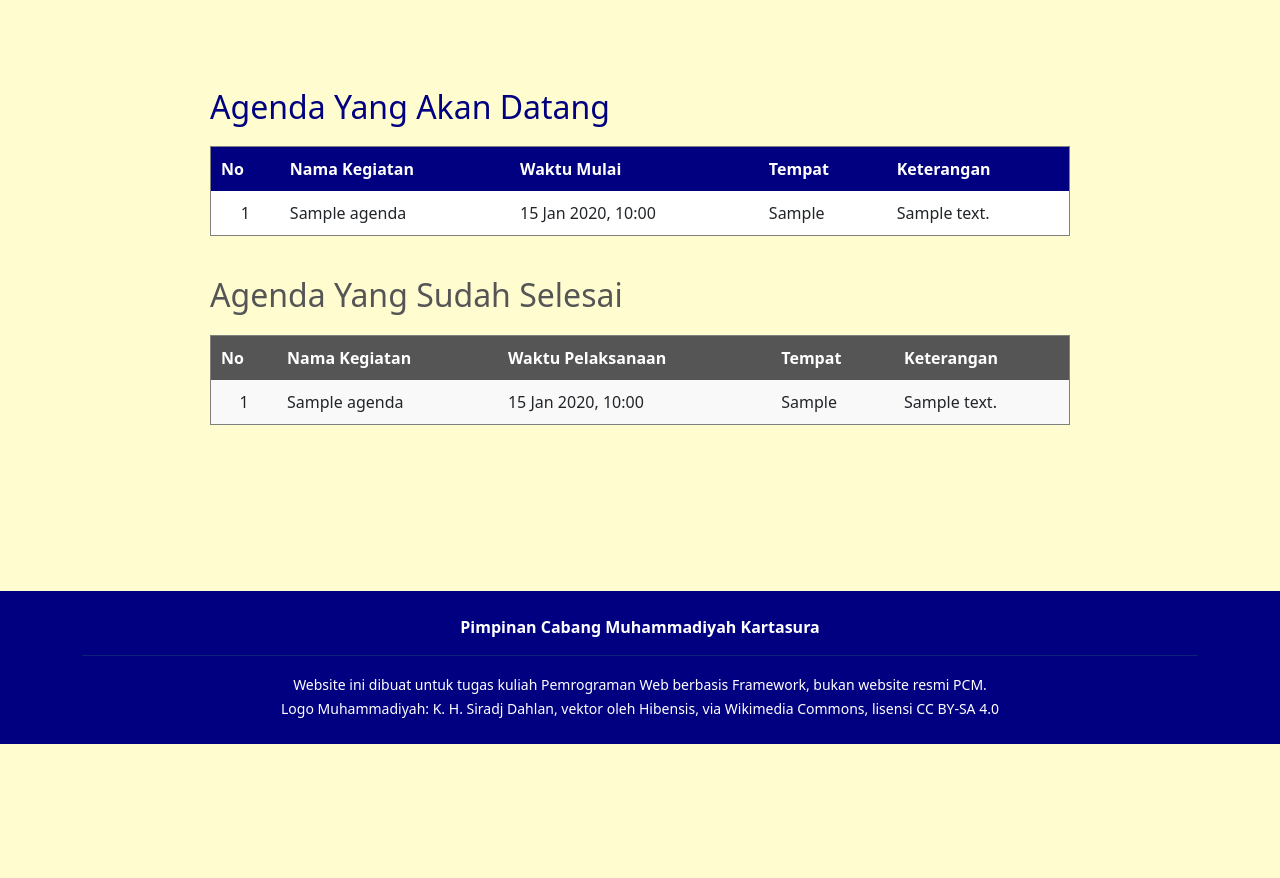
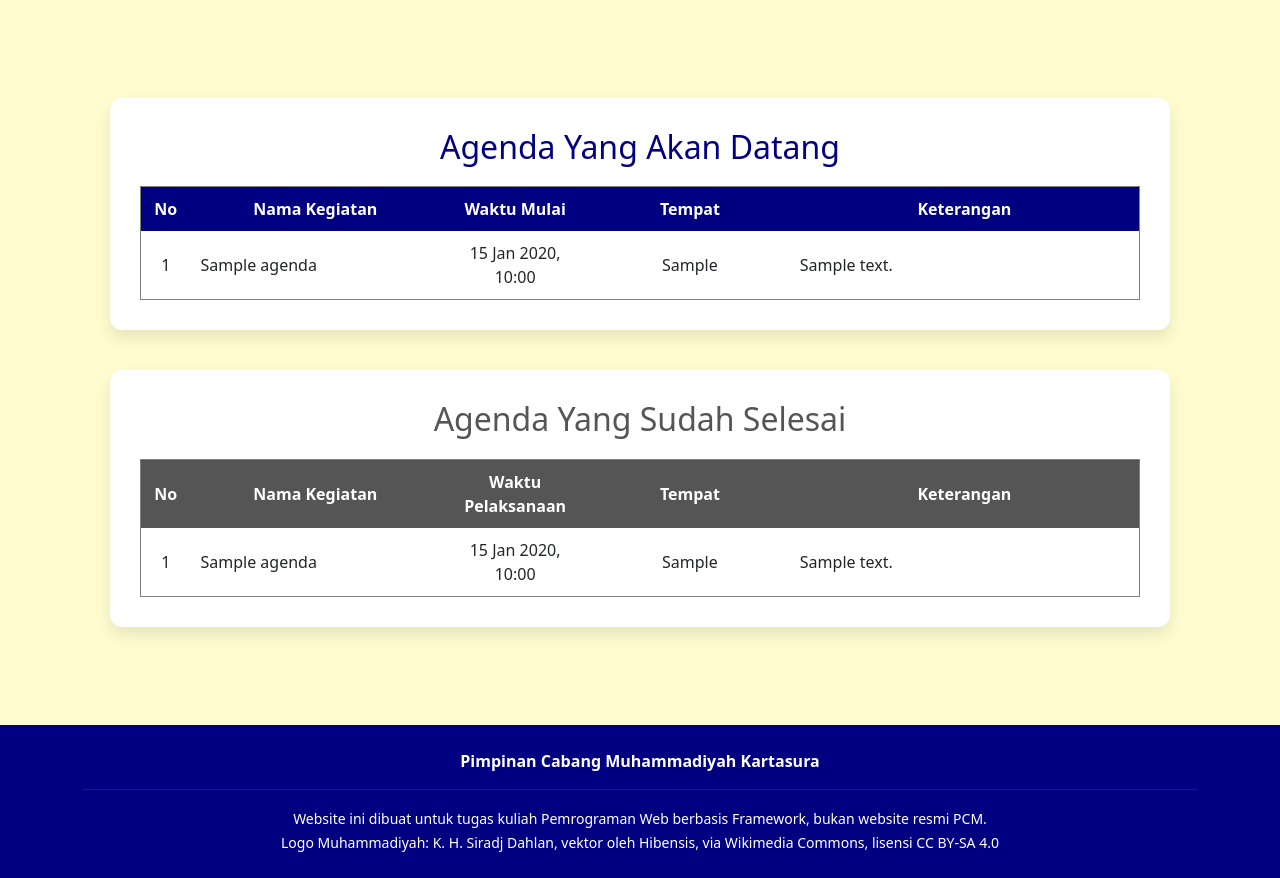
Before and after one commit to Candra0x6/pcmkartasura, a Django app: template pcm_web/templates/pcm_web/agenda.html in a window 1280 px wide. Shown: the part 56-934 px from the top of the page. Before the commit the page ends 800 px from the top, so only its background shows below. Run offline with Django 5.2, Linux system fonts and the light colour scheme; the template is opened without the code that fills it: values that come from a table or form of the project are taken from there, others are empty; tables that the repository leaves empty hold one stand-in row (values such as "Sample post"); a database or web service that is not in the repository returns one stand-in record (values such as "Sample title"); data that the repository does not hold is empty.

Commit message:
feat: menambah logika otomatis agenda rutin dan UI antigravitasi pada tabel

```diff
--- a/pcm_web/models.py
+++ b/pcm_web/models.py
@@ -155,3 +155,15 @@ class TautanTerkait(models.Model):
 
     def __str__(self):
         return self.nama
+
+class Agenda(models.Model):
+    nama_kegiatan = models.CharField(max_length=200)
+    waktu_mulai = models.DateTimeField()
+    tempat = models.CharField(max_length=200)
+    keterangan = models.TextField(blank=True, null=True)
+
+    # --- TAMBAHKAN 1 BARIS INI DI BAWAH ---
+    rutin = models.BooleanField(default=False, help_text="Centang jika ini kegiatan rutin mingguan")
+
+    def __str__(self):
+        return self.nama_kegiatan
--- a/pcm_web/templates/pcm_web/agenda.html
+++ b/pcm_web/templates/pcm_web/agenda.html
@@ -1,65 +1,92 @@
 {% extends 'pcm_web/base.html' %}
 
 {% block content %}
-<div style="max-width: 900px; margin: 40px auto; padding: 0 20px;">
+<style>
+    /* Efek Antigravitasi (Floating Card) */
+    .kartu-melayang {
+        background-color: #ffffff;
+        border-radius: 12px;
+        box-shadow: 0 8px 16px rgba(0, 0, 0, 0.1);
+        padding: 30px;
+        margin-bottom: 40px;
+        transition: transform 0.3s ease, box-shadow 0.3s ease;
+    }
+
+    .kartu-melayang:hover {
+        transform: translateY(-5px);
+        box-shadow: 0 12px 24px rgba(0, 0, 0, 0.15);
+    }
+</style>
+
+<div style="max-width: 1100px; margin: 50px auto; padding: 0 20px;">
 
     <!-- Bagian Agenda Mendatang -->
-    <h2 style="color: #000080; margin-bottom: 20px;">Agenda Yang Akan Datang</h2>
-    <table border="1" cellpadding="10" cellspacing="0" style="width: 100%; border-collapse: collapse; background-color: white; margin-bottom: 40px;">
+    <div class="kartu-melayang">
+        <h2 style="color: #000080; margin-bottom: 20px; text-align: center;">Agenda Yang Akan Datang</h2>
+        <div style="overflow-x: auto;">
+            <table border="1" cellpadding="10" cellspacing="0" style="width: 100%; border-collapse: collapse; background-color: white; text-align: center; margin: 0 auto;">
                 <thead style="background-color: #000080; color: white;">
                     <tr>
-                <th>No</th>
-                <th>Nama Kegiatan</th>
-                <th>Waktu Mulai</th>
-                <th>Tempat</th>
-                <th>Keterangan</th>
+                        <!-- Kunci lebar kolom pakai persentase -->
+                        <th style="text-align: center; width: 5%;">No</th>
+                        <th style="text-align: center; width: 25%;">Nama Kegiatan</th>
+                        <th style="text-align: center; width: 15%;">Waktu Mulai</th>
+                        <th style="text-align: center; width: 20%;">Tempat</th>
+                        <th style="text-align: center; width: 35%;">Keterangan</th>
                     </tr>
                 </thead>
                 <tbody>
                     {% for item in agenda_mendatang %}
                     <tr>
-                <td style="text-align: center;">{{ forloop.counter }}</td>
-                <td>{{ item.nama_kegiatan }}</td>
+                        <td>{{ forloop.counter }}</td>
+                        <td style="text-align: left;">{{ item.nama_kegiatan }}</td>
                         <td>{{ item.waktu_mulai|date:"d M Y, H:i" }}</td>
                         <td>{{ item.tempat }}</td>
-                <td>{{ item.keterangan }}</td>
+                        <td style="text-align: left;">{{ item.keterangan }}</td>
                     </tr>
                     {% empty %}
                     <tr>
-                <td colspan="5" style="text-align: center; padding: 20px;">Belum ada agenda baru yang dijadwalkan.</td>
+                        <td colspan="5" style="padding: 20px;">Belum ada agenda baru yang dijadwalkan.</td>
                     </tr>
                     {% endfor %}
                 </tbody>
             </table>
+        </div>
+    </div>
 
     <!-- Bagian Agenda Selesai -->
-    <h2 style="color: #555; margin-bottom: 20px;">Agenda Yang Sudah Selesai</h2>
-    <table border="1" cellpadding="10" cellspacing="0" style="width: 100%; border-collapse: collapse; background-color: #f9f9f9;">
+    <div class="kartu-melayang">
+        <h2 style="color: #555; margin-bottom: 20px; text-align: center;">Agenda Yang Sudah Selesai</h2>
+        <div style="overflow-x: auto;">
+            <table border="1" cellpadding="10" cellspacing="0" style="width: 100%; border-collapse: collapse; background-color: white; text-align: center; margin: 0 auto;">
                 <thead style="background-color: #555; color: white;">
                     <tr>
-                <th>No</th>
-                <th>Nama Kegiatan</th>
-                <th>Waktu Pelaksanaan</th>
-                <th>Tempat</th>
-                <th>Keterangan</th>
+                        <!-- Persentase di sini disamakan persis dengan tabel di atas -->
+                        <th style="text-align: center; width: 5%;">No</th>
+                        <th style="text-align: center; width: 25%;">Nama Kegiatan</th>
+                        <th style="text-align: center; width: 15%;">Waktu Pelaksanaan</th>
+                        <th style="text-align: center; width: 20%;">Tempat</th>
+                        <th style="text-align: center; width: 35%;">Keterangan</th>
                     </tr>
                 </thead>
                 <tbody>
                     {% for item in agenda_selesai %}
                     <tr>
-                <td style="text-align: center;">{{ forloop.counter }}</td>
-                <td>{{ item.nama_kegiatan }}</td>
+                        <td>{{ forloop.counter }}</td>
+                        <td style="text-align: left;">{{ item.nama_kegiatan }}</td>
                         <td>{{ item.waktu_mulai|date:"d M Y, H:i" }}</td>
                         <td>{{ item.tempat }}</td>
-                <td>{{ item.keterangan }}</td>
+                        <td style="text-align: left;">{{ item.keterangan }}</td>
                     </tr>
                     {% empty %}
                     <tr>
-                <td colspan="5" style="text-align: center; padding: 20px;">Belum ada riwayat agenda yang selesai.</td>
+                        <td colspan="5" style="padding: 20px;">Belum ada riwayat agenda yang selesai.</td>
                     </tr>
                     {% endfor %}
                 </tbody>
             </table>
+        </div>
+    </div>
 
 </div>
 {% endblock %}
```
Also changed, not shown: pcm_web/views.py (+23 -5 lines), pcm_web/migrations/0002_alter_agenda_options_agenda_rutin_and_more.py (added). Lines whose indentation alone changed are shown as unchanged.
